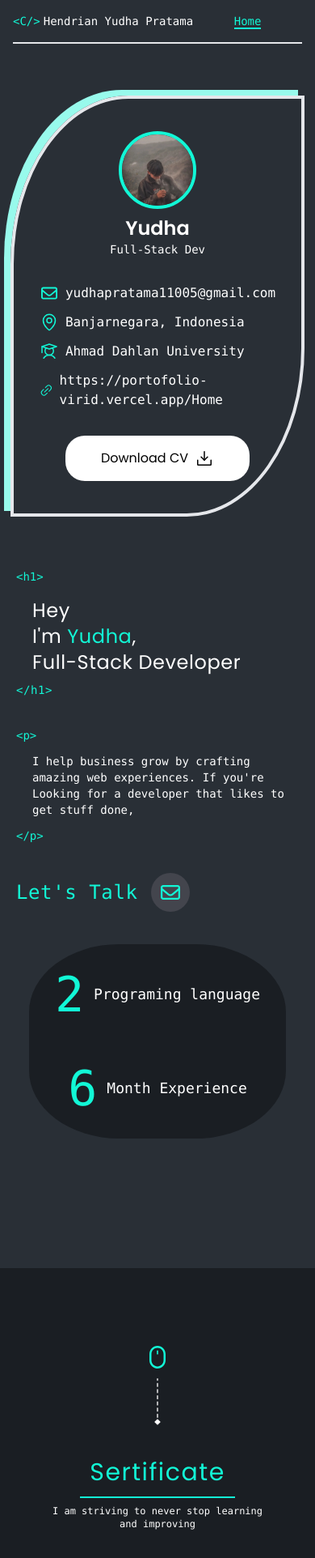
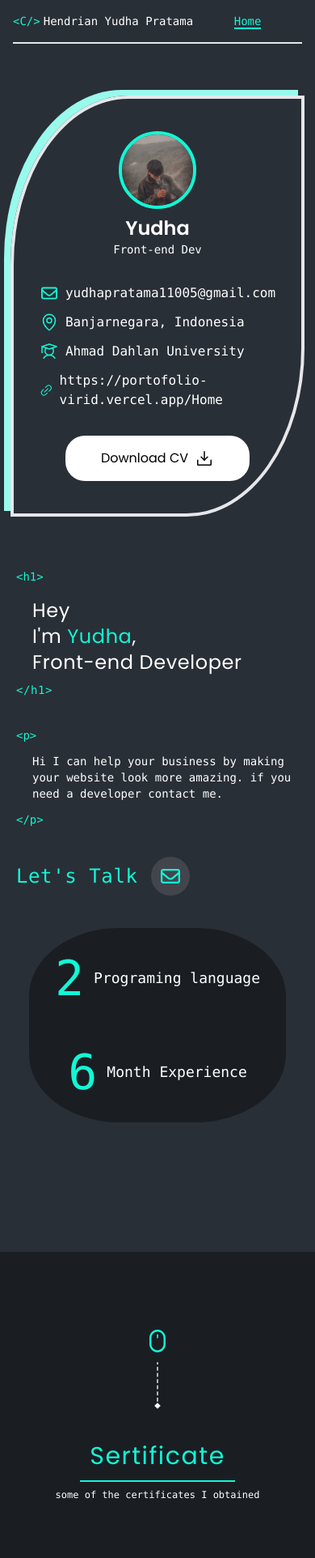
Before and after one commit to yudha556/template-porto, a Next.js app: page /Home in a window 390 px wide. Shown: the top 1924 px of the page at 81% size. Built offline with nearby package versions, Linux system fonts and the light colour scheme; a web font is replaced by a local one.

Commit message:
beberapa proyek: '

```diff
--- a/src/app/Home/page.jsx
+++ b/src/app/Home/page.jsx
@@ -105,7 +105,7 @@ export default function Home() {
                             <div className='flex flex-col justify-center items-center '>
                                 <img src='/profil.jpg' alt='profil' className='w-24 h-24 mb-2 rounded-full border-4 border-Brand1' />
                                 <h1 className='text-2xl font-semibold font-primary'>Yudha</h1>
-                                <h1 className='text-sm font-mono '>Full-Stack Dev</h1>
+                                <h1 className='text-sm font-mono '>Front-end Dev</h1>
                             </div>
 
                             <div className='flex flex-col justify-center items-start text-xm font-mono font-extralight gap-3'>
@@ -145,7 +145,7 @@ export default function Home() {
                                     <h1>Hey</h1>
                                     <h1>I'm <span className="text-Brand1">Yudha</span>,</h1>
                                     <div className="flex flex-col md:flex-row gap-2 md:items-center">
-                                        <h1>Full-Stack Developer </h1>
+                                        <h1>Front-end Developer </h1>
                                         <h1 className="text-sm text-Brand1 font-mono -translate-x-5 md:translate-x-0">&lt;/h1&gt;</h1>
                                     </div>
 
@@ -154,7 +154,7 @@ export default function Home() {
 
                             <div className="flex flex-col justify-between gap-3">
                                 <h1 className="text-Brand1 text-sm font-mono">&lt;p&gt;</h1>
-                                <h1 className="ml-[20px] font-mono md:text-lg text-sm">I help business grow by crafting amazing web experiences. If you're Looking for a developer that likes to get stuff done,</h1>
+                                <h1 className="ml-[20px] font-mono md:text-lg text-sm">Hi I can help your business by making your website look more amazing. if you need a developer contact me.</h1>
                                 <h1 className=" font-mono text-sm text-Brand1">&lt;/p&gt;</h1>
                             </div>
 
@@ -193,7 +193,7 @@ export default function Home() {
                         <div className="p-3 border-b-2 border-Brand1">
                             <h1 className="text-Brand1 md:text-5xl text-3xl font-primary tracking-wider">Sertificate</h1>
                         </div>
-                        <h1 className="md:text-sm text-xs font-mono ">I am striving to never stop learning and improving</h1>
+                        <h1 className="md:text-sm text-xs font-mono ">some of the certificates I obtained</h1>
                     </div>
                 </div>
 
@@ -233,7 +233,7 @@ export default function Home() {
                         <div className="p-3 border-b-2 border-Brand1">
                             <h1 className="text-Brand1 md:text-5xl text-3xl font-primary tracking-wider">Project</h1>
                         </div>
-                        <h1 className="md:text-sm text-xs font-mono ">I am striving to never stop learning and improving</h1>
+                        <h1 className="md:text-sm text-xs font-mono ">my best project</h1>
                     </div>
                 </div>
 
@@ -257,7 +257,7 @@ export default function Home() {
                         <div className="p-3 border-b-2 border-Brand1">
                             <h1 className="text-Brand1 md:text-5xl text-3xl font-primary tracking-wider">Blogs</h1>
                         </div>
-                        <h1 className="md:text-sm text-xs font-mono ">I am striving to never stop learning and improving</h1>
+                        <h1 className="md:text-sm text-xs font-mono ">some of my activities are on the blog page</h1>
                     </div>
                 </div>
 
--- a/src/components/projek.jsx
+++ b/src/components/projek.jsx
@@ -11,24 +11,28 @@ const certificates = [
     description: "Dapat top 3 pada proyek akhir matakuliah",
     date: "2025",
     image: "/project/DashboardAdmin.png",
+    link: "https://administrator-orcin.vercel.app/",
   },
   {
     title: "Landing Page di Praktikum Teknologi web",
     description: "Proyek membuat landing page menggunakan HTML, CSS, dan JS dan framewor tailwind.css",
     date: "2024",
     image: "/project/landing.png",
+    link: "https://yudha556.github.io/Landing-Page-praktikum/"
   },
   {
     title: "3D Blender",
     description: "Proyek membuat cinematic menggunakan software 3D engine Blender",
     date: "2025",
     image: "/project/3D-Blender.png",
+    link: "./project/Blender.mp4",
   },
   {
     title: "First Create UI/UX my version",
     description: "Proyek membuat UI/UX versi saya",
     date: "2024",
     image: "/project/LandingPage.png",
+    link: "https://www.figma.com/design/NCUaGrdr2tKPQ8KfYtVJih/Landing-Page-Blue-Sky?node-id=0-1&t=KLxqJfHFcLsaxB9I-1"
   },
   // Tambahkan sertifikat lainnya di sini
 ];
@@ -53,11 +57,12 @@ const Project = () => {
       >
         {certificates.map((certificate, index) => (
           <SwiperSlide key={index}>
-            <div className="rounded-lg shadow-lg p-4 flex flex-col justify-center items-center mb-10">
+            <a href={certificate.link} target="_blank" rel="noopener noreferrer" className="block">
+              <div className="rounded-lg shadow-lg p-4 flex flex-col justify-center items-center mb-10 cursor-pointer hover:bg-black transition-all duration-300">
                 <img
                   src={certificate.image}
                   alt={certificate.title}
-                className="max-w-full h-auto object-contain max-h-96"
+                  className="max-w-full h-auto object-contain max-h-96  hover:rounded-lg transition-all duration-300"
                 />
                 <h3 className="text-lg font-semibold mt-4 text-center">
                   {certificate.title}
@@ -69,6 +74,7 @@ const Project = () => {
                   {certificate.date}
                 </span>
               </div>
+            </a>
           </SwiperSlide>
         ))}
       </Swiper>
```
Also changed, not shown: 1 other file (tests, documents, lock files or other folders). Lines whose indentation alone changed are shown as unchanged.
